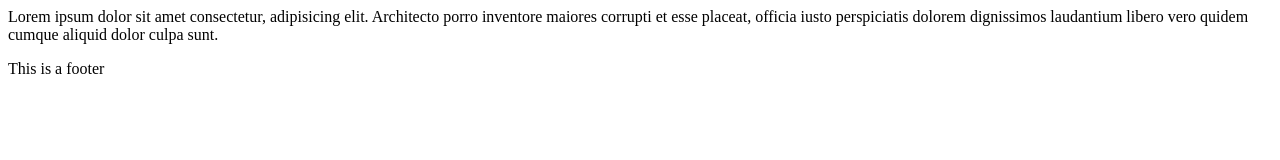
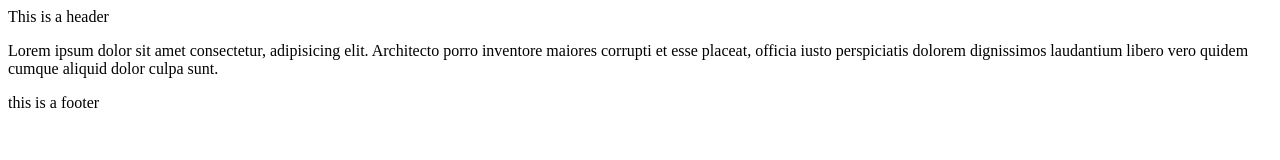
Before and after one commit to HrishiKeshKK/UnderstandingGIT, a plain HTML site: page index.html in a window 1280 px wide. Drawn offline with Linux system fonts and the light colour scheme.

Commit message:
Commited after adding header

```diff
--- a/index.html
+++ b/index.html
@@ -5,10 +5,11 @@
         </title>
     </head>
     <body>
+        <header>This is a header</header>
         <p>
             Lorem ipsum dolor sit amet consectetur, adipisicing elit.
             Architecto porro inventore maiores corrupti et esse placeat, officia iusto perspiciatis dolorem dignissimos laudantium libero vero quidem cumque aliquid dolor culpa sunt.
         </p>
-        <footer>This is a footer</footer>
+        <footer>this is a footer</footer>
     </body>
 </html>
```
